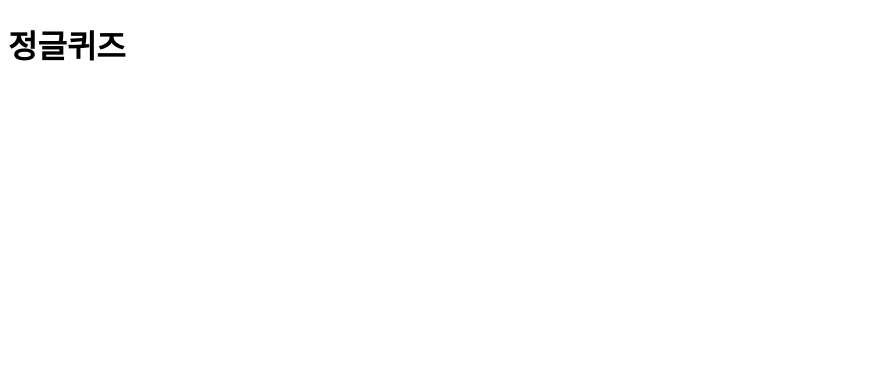
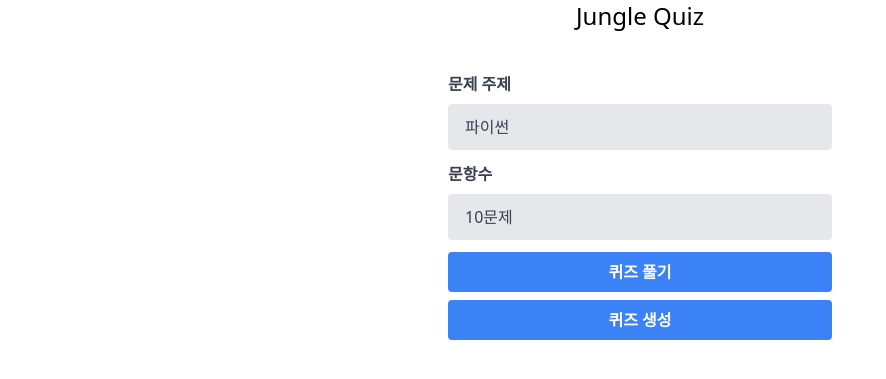
Before and after one commit to Jungle-Quiz/jungle-quiz, a Flask app: page / in a window 1280 px wide. Shown: the top 379 px of the page, without its empty margins (0-886 px from the left). Run offline with Flask 3, Linux system fonts and the light colour scheme; some libraries are stand-ins or nearby versions.

Commit message:
홈페이지

```diff
--- a/templates/home.html
+++ b/templates/home.html
@@ -4,9 +4,56 @@
     <meta charset="UTF-8" />
     <meta http-equiv="X-UA-Compatible" content="IE=edge" />
     <meta name="viewport" content="width=device-width, initial-scale=1.0" />
+    <script src="https://cdn.tailwindcss.com"></script>
     <title>정글퀴즈</title>
   </head>
   <body>
-    <h1>정글퀴즈</h1>
+    <div class="w-96 mx-auto">
+      <h1 class="text-2xl text-center mb-10">Jungle Quiz</h1>
+      <div class="mb-3">
+        <label class="block text-gray-700 font-bold mb-2" for="select">
+          문제 주제
+        </label>
+        <select
+          class="block appearance-none w-full bg-gray-200 border border-gray-200 text-gray-700 py-3 px-4 pr-8 rounded leading-tight focus:outline-none focus:bg-white focus:border-gray-500"
+          id="select"
+          name="문제 주제 선택"
+        >
+          <option>파이썬</option>
+          <option>자료구조/알고리즘</option>
+          <option>운영체제</option>
+          <option>컴퓨터시스템</option>
+        </select>
+      </div>
+      <div class="mb-3">
+        <label class="block text-gray-700 font-bold mb-2" for="select">
+          문항수
+        </label>
+        <select
+          class="block appearance-none w-full bg-gray-200 border border-gray-200 text-gray-700 py-3 px-4 pr-8 rounded leading-tight focus:outline-none focus:bg-white focus:border-gray-500"
+          id="select"
+          name="문항수"
+        >
+          <option>10문제</option>
+          <option>15문제</option>
+          <option>20문제</option>
+          <option>모든문제</option>
+        </select>
+      </div>
+      <div class="flex justify-center mb-2">
+        <button
+          class="bg-blue-500 hover:bg-blue-700 text-white font-bold py-2 px-4 rounded w-full"
+        >
+          퀴즈 풀기
+        </button>
+      </div>
+      <div class="flex justify-center text-center">
+        <a
+          href="#"
+          class="bg-blue-500 hover:bg-blue-700 text-white font-bold py-2 px-4 rounded w-full"
+          >퀴즈 생성</a
+        >
+      </div>
+    </div>
   </body>
 </html>
```
